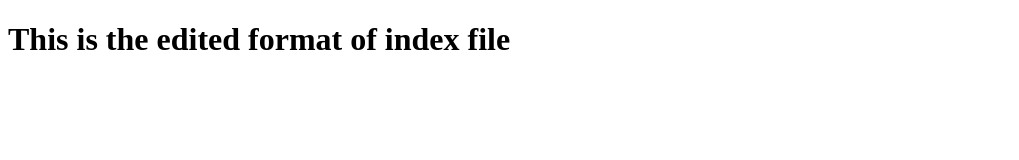
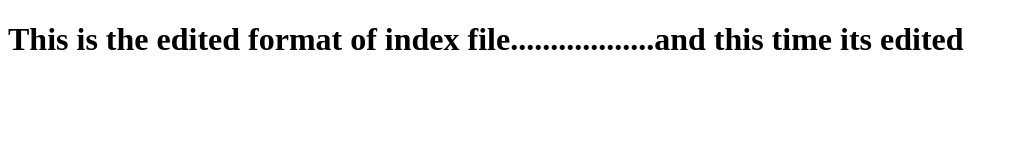
Before and after one commit to Rahulvm0007/date_with_git, a plain HTML site: page index.html in a window 1280 px wide. Shown: the whole page, without its empty margins (0-1019 px from the left). Drawn offline with Linux system fonts and the light colour scheme.

Commit message:
index file edited and pushed commit

```diff
--- a/index.html
+++ b/index.html
@@ -6,6 +6,6 @@
 </head>
 
 <body>
-	<h1>This is the edited format of index file</h1>
+	<h1>This is the edited format of index file..................and this time its edited</h1>
 </body>
 </html>
```
